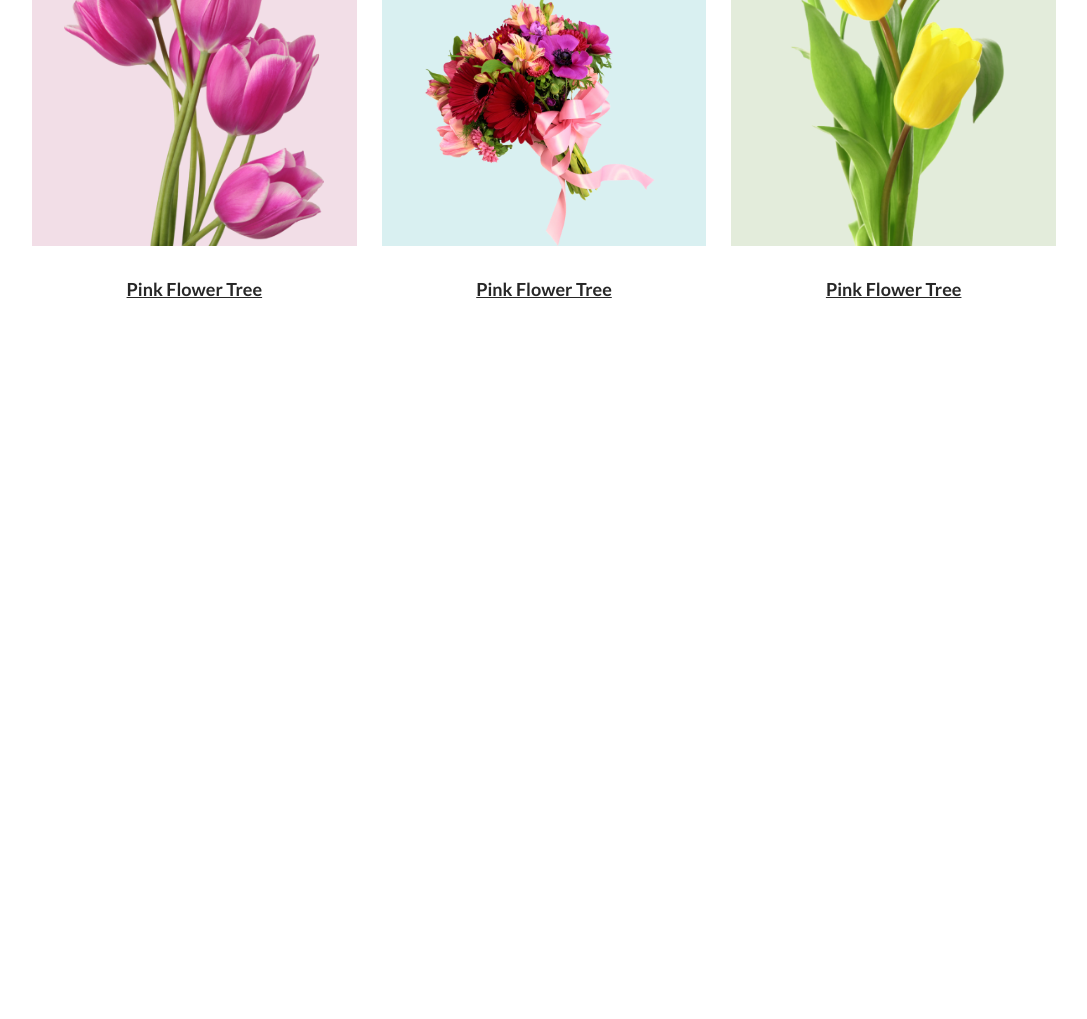
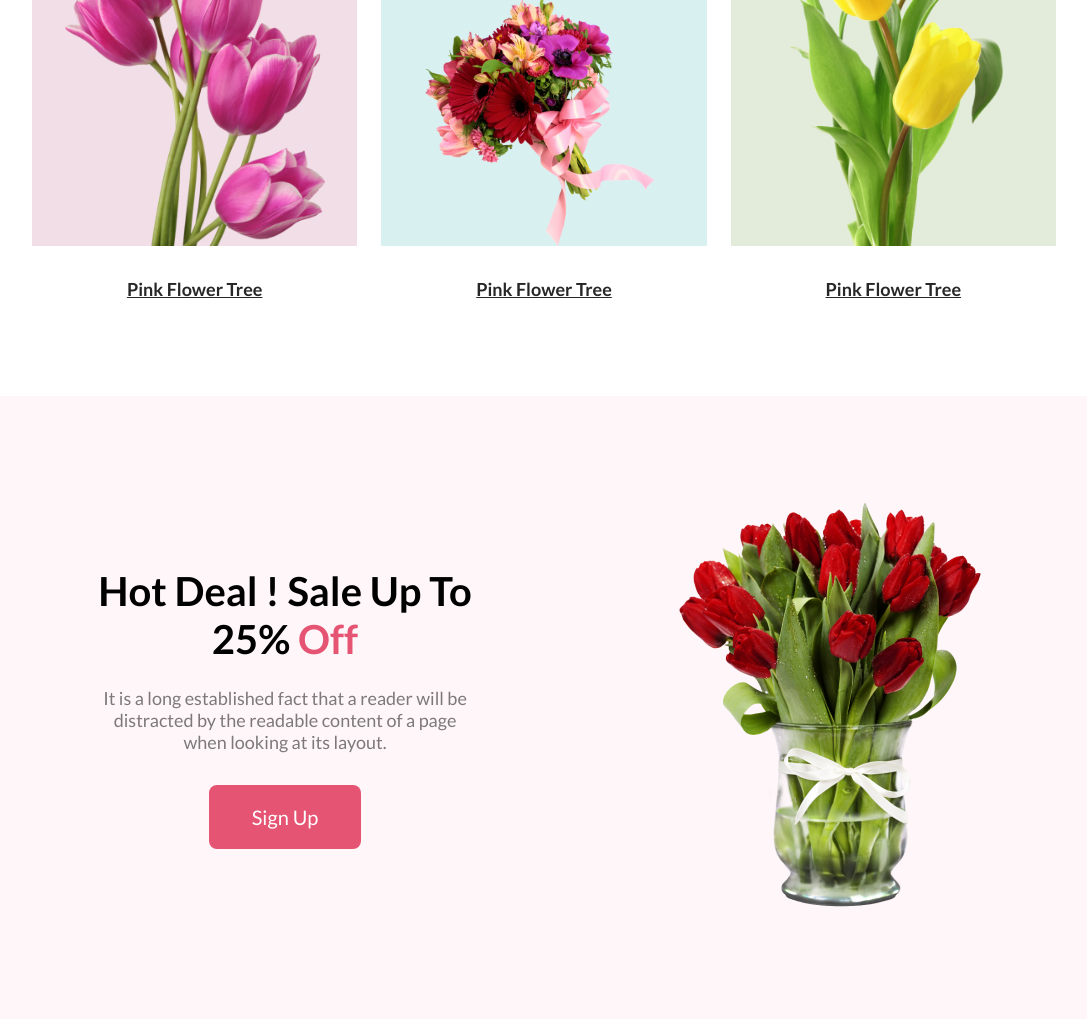
Before and after one commit to mosfiqurRahmanJsd/flower-shop, a plain HTML site: page index.html in a window 1280 px wide. Shown: the part 1415-2434 px from the top of the page, without its empty margins (96-1183 px from the left). Before the commit the page ends 1715 px from the top, so only its background shows below. Drawn offline with Linux system fonts and the light colour scheme.

Commit message:
hot deal added

```diff
--- a/index.html
+++ b/index.html
@@ -51,6 +51,19 @@
                 </div>
             </div>
         </section>
+        <section id="hot-deal">
+            <div class="container deal">
+                <div class="deal-box">
+                    <h3>Hot Deal ! Sale Up To 25% <span class="highlight-text">Off</span></h3>
+                    <p>It is a long established fact that a reader will be distracted by the readable content of a page
+                        when looking at its layout.</p>
+                    <button class="primary-btn">Sign Up</button>
+                </div>
+                <div>
+                    <img src="./images/pngwing 8.png" alt="">
+                </div>
+            </div>
+        </section>
 
 
     </main>
--- a/style.css
+++ b/style.css
@@ -45,7 +45,12 @@ p {
 }
 
 
+
 /* featured flower style */
+.featured-section {
+    margin-bottom: 150px;
+}
+
 .featured-flowers {
     width: 40%;
     margin: 0 auto;
@@ -61,7 +66,7 @@ p {
 
 .featured-flowes-boxes {
     display: flex;
-    gap: 25px;
+    gap: 24px;
 }
 
 .featured-flowes-boxes .box {
@@ -93,8 +98,35 @@ p {
 
 }
 
-
 .featured-flowes-boxes .box3 {
     background-color: rgba(71, 125, 17, 0.15);
     background-image: url('./images/pngwing\ 7.png');
 }
+
+
+/* hot deal section */
+#hot-deal {
+    background-color: #FEF6F8;
+}
+
+.deal {
+    width: 70%;
+    display: flex;
+    align-items: center;
+    padding: 100px;
+    text-align: center;
+}
+
+.deal-box {
+    padding-right: 200px;
+}
+
+.deal-box h3 {
+    font-size: 40px;
+    font-weight: 700;
+    margin-bottom: 24px;
+}
+
+.highlight-text {
+    color: #E55473;
+}
```
